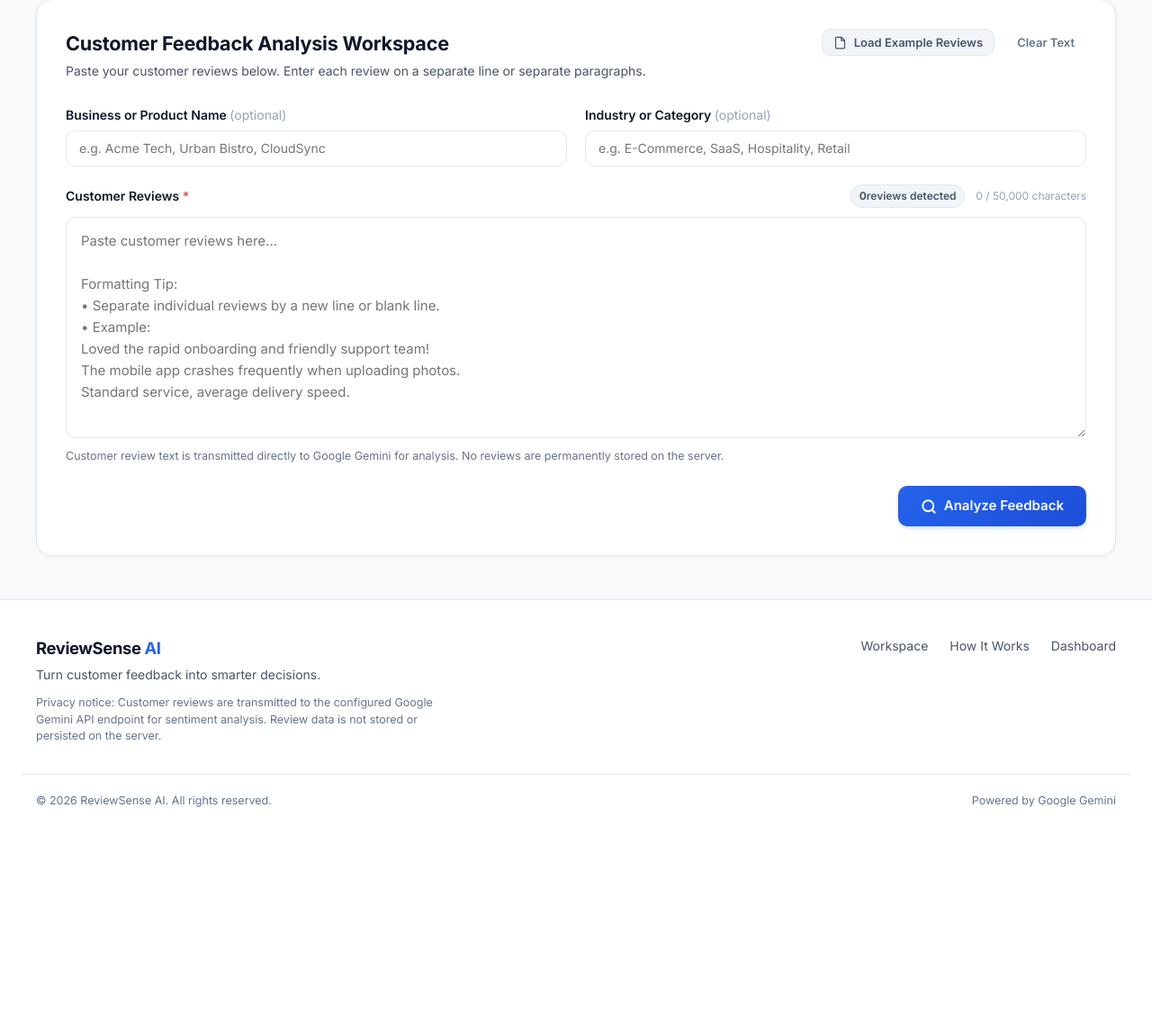
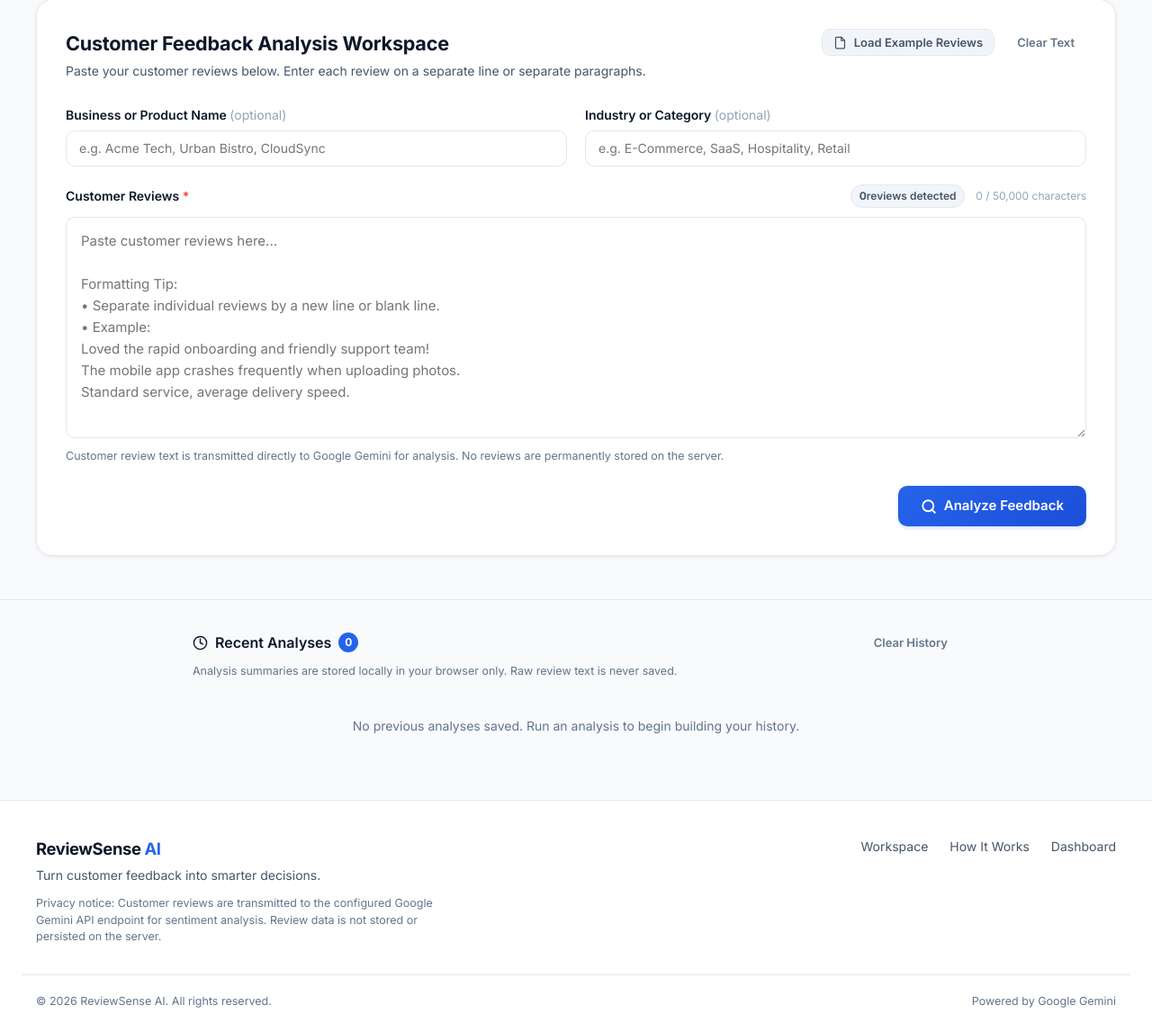
Before and after one commit to APpppurv03/reviewsense-ai, a Flask app: page / in a window 1280 px wide. Shown: the part 797-1944 px from the top of the page at 90% size. Before the commit the page ends 1694 px from the top, so only its background shows below. Run offline with Flask 3, Linux system fonts and the light colour scheme; some libraries are stand-ins or nearby versions.

Commit message:
Add recent analysis history

```diff
--- a/static/css/style.css
+++ b/static/css/style.css
@@ -1579,3 +1579,119 @@ body {
         text-align: left;
     }
 }
+
+/* ==========================================
+   Recent Analysis History Panel
+   ========================================== */
+
+.history-section {
+    padding: 2rem 0 3rem;
+    background: var(--color-surface-alt, #f8fafc);
+    border-top: 1px solid var(--color-border-light);
+}
+
+.history-container {
+    max-width: 900px;
+    margin: 0 auto;
+    padding: 0 1.5rem;
+}
+
+.history-header {
+    display: flex;
+    align-items: center;
+    justify-content: space-between;
+    gap: 1rem;
+    margin-bottom: 0.5rem;
+}
+
+.history-title-wrap {
+    display: flex;
+    align-items: center;
+    gap: 0.5rem;
+}
+
+.history-title {
+    font-size: 1rem;
+    font-weight: 600;
+    color: var(--color-text-main);
+    margin: 0;
+}
+
+.history-badge {
+    display: inline-flex;
+    align-items: center;
+    justify-content: center;
+    min-width: 1.375rem;
+    height: 1.375rem;
+    padding: 0 0.375rem;
+    font-size: 0.75rem;
+    font-weight: 700;
+    border-radius: 999px;
+    background: var(--color-primary, #3b82f6);
+    color: #fff;
+}
+
+.history-privacy-note {
+    font-size: 0.78125rem;
+    color: var(--color-text-subtle);
+    margin: 0 0 1rem;
+}
+
+.history-list {
+    display: grid;
+    grid-template-columns: repeat(auto-fill, minmax(260px, 1fr));
+    gap: 0.875rem;
+}
+
+.history-card {
+    background: #fff;
+    border: 1px solid var(--color-border-light);
+    border-radius: var(--radius-md);
+    padding: 1rem;
+    box-shadow: var(--shadow-sm);
+    display: flex;
+    flex-direction: column;
+    gap: 0.5rem;
+}
+
+.history-card-top {
+    display: flex;
+    justify-content: space-between;
+    align-items: flex-start;
+    gap: 0.5rem;
+}
+
+.history-card-title {
+    font-size: 0.875rem;
+    font-weight: 600;
+    color: var(--color-text-main);
+    line-height: 1.3;
+}
+
+.history-card-date {
+    font-size: 0.75rem;
+    color: var(--color-text-subtle);
+    white-space: nowrap;
+    flex-shrink: 0;
+}
+
+.history-card-meta {
+    display: flex;
+    flex-wrap: wrap;
+    gap: 0.375rem;
+}
+
+.history-card-summary {
+    font-size: 0.8125rem;
+    color: var(--color-text-light);
+    line-height: 1.5;
+    margin: 0;
+}
+
+.history-empty-state {
+    text-align: center;
+    color: var(--color-text-subtle);
+    font-size: 0.875rem;
+    padding: 1.5rem 0;
+    margin: 0;
+}
--- a/static/js/app.js
+++ b/static/js/app.js
@@ -237,6 +237,9 @@ document.addEventListener('DOMContentLoaded', () => {
             currentAnalysisData = data;
             renderDashboard(data);
             setLoadingState(false);
+
+            // Save a privacy-conscious summary to browser history
+            saveToHistory(data);
 
             showStatusBanner('success', 'Analysis Succeeded', `Successfully analyzed ${data.metrics.total_classified} reviews with Google Gemini.`);
 
@@ -727,7 +730,133 @@ document.addEventListener('DOMContentLoaded', () => {
         }
     });
 
+    // ==========================================
+    // 9. Recent Analysis History (localStorage)
+    // ==========================================
+    const HISTORY_KEY = 'reviewsense_history';
+    const HISTORY_MAX = 5;
+
+    const historyList = document.getElementById('history-list');
+    const historyEmpty = document.getElementById('history-empty');
+    const historyCountBadge = document.getElementById('history-count-badge');
+    const btnClearHistory = document.getElementById('btn-clear-history');
+
+    /**
+     * Safely load history from localStorage.
+     * Returns an empty array on any parsing failure.
+     */
+    function loadHistory() {
+        try {
+            const raw = localStorage.getItem(HISTORY_KEY);
+            if (!raw) return [];
+            const parsed = JSON.parse(raw);
+            return Array.isArray(parsed) ? parsed : [];
+        } catch (_) {
+            return [];
+        }
+    }
+
+    /**
+     * Save a new entry to history. Keeps most recent HISTORY_MAX entries.
+     * Stores only metadata + metrics + summary — never raw review text.
+     */
+    function saveToHistory(data) {
+        const entry = {
+            savedAt: new Date().toISOString(),
+            businessName: data.metadata?.business_name || 'Unknown',
+            industry: data.metadata?.industry || '',
+            summary: data.summary || '',
+            totalClassified: data.metrics?.total_classified ?? 0,
+            positiveCount: data.metrics?.positive_count ?? 0,
+            negativeCount: data.metrics?.negative_count ?? 0,
+            neutralCount: data.metrics?.neutral_count ?? 0,
+            dominantSentiment: data.metrics?.dominant_sentiment || 'Neutral'
+        };
+
+        const history = loadHistory();
+        history.unshift(entry);          // newest first
+        const trimmed = history.slice(0, HISTORY_MAX);
+
+        try {
+            localStorage.setItem(HISTORY_KEY, JSON.stringify(trimmed));
+        } catch (_) {
+            // Storage quota exceeded or unavailable — silently ignore
+        }
+
+        renderHistory();
+    }
+
+    function renderHistory() {
+        const history = loadHistory();
+        historyCountBadge.textContent = history.length;
+        historyList.innerHTML = '';
+
+        if (!history.length) {
+            historyEmpty.style.display = 'block';
+            return;
+        }
+
+        historyEmpty.style.display = 'none';
+
+        history.forEach((entry, idx) => {
+            const card = document.createElement('div');
+            card.className = 'history-card';
+
+            const savedDate = new Date(entry.savedAt);
+            const formattedDate = isNaN(savedDate)
+                ? 'Unknown date'
+                : savedDate.toLocaleString(undefined, {
+                    month: 'short', day: 'numeric',
+                    hour: '2-digit', minute: '2-digit'
+                });
+
+            const bName = entry.businessName && entry.businessName !== 'N/A'
+                ? entry.businessName
+                : 'Unnamed Analysis';
+            const ind = entry.industry && entry.industry !== 'N/A'
+                ? ` — ${entry.industry}` : '';
+
+            card.innerHTML = `
+                <div class="history-card-top">
+                    <div class="history-card-title">${escapeHtml(bName)}${escapeHtml(ind)}</div>
+                    <span class="history-card-date">${formattedDate}</span>
+                </div>
+                <div class="history-card-meta">
+                    <span class="badge badge-neutral">${entry.totalClassified} reviews</span>
+                    <span class="badge badge-positive">${entry.positiveCount} positive</span>
+                    <span class="badge badge-negative">${entry.negativeCount} negative</span>
+                </div>
+                <p class="history-card-summary">${escapeHtml(entry.summary || '').slice(0, 200)}${(entry.summary || '').length > 200 ? '…' : ''}</p>
+            `;
+
+            historyList.appendChild(card);
+        });
+    }
+
+    /** Simple HTML escaping for untrusted strings rendered via innerHTML */
+    function escapeHtml(str) {
+        return String(str)
+            .replace(/&/g, '&amp;')
+            .replace(/</g, '&lt;')
+            .replace(/>/g, '&gt;')
+            .replace(/"/g, '&quot;')
+            .replace(/'/g, '&#39;');
+    }
+
+    btnClearHistory.addEventListener('click', () => {
+        if (!loadHistory().length) return;
+        if (confirm('Clear all saved analysis history from this browser?')) {
+            try { localStorage.removeItem(HISTORY_KEY); } catch (_) {}
+            renderHistory();
+        }
+    });
+
+    // Initialize history on load
+    renderHistory();
+
+    // ==========================================
     // Initialize Page
+    // ==========================================
     checkBackendHealth();
     updateInputCounters();
 });
--- a/templates/index.html
+++ b/templates/index.html
@@ -502,6 +502,34 @@
             </div>
         </section>
 
+        <!-- Recent Analysis History Panel -->
+        <section id="history-section" class="history-section" aria-labelledby="history-heading">
+            <div class="history-container">
+                <div class="history-header">
+                    <div class="history-title-wrap">
+                        <svg width="17" height="17" viewBox="0 0 24 24" fill="none" stroke="currentColor" stroke-width="2" stroke-linecap="round" stroke-linejoin="round" aria-hidden="true">
+                            <circle cx="12" cy="12" r="10"></circle>
+                            <polyline points="12 6 12 12 16 14"></polyline>
+                        </svg>
+                        <h3 id="history-heading" class="history-title">Recent Analyses</h3>
+                        <span class="history-badge" id="history-count-badge">0</span>
+                    </div>
+                    <button type="button" id="btn-clear-history" class="btn btn-ghost btn-sm" title="Clear all saved history from this browser">
+                        Clear History
+                    </button>
+                </div>
+                <p class="history-privacy-note">
+                    Analysis summaries are stored locally in your browser only. Raw review text is never saved.
+                </p>
+                <div id="history-list" class="history-list">
+                    <!-- Populated dynamically -->
+                </div>
+                <p id="history-empty" class="history-empty-state">
+                    No previous analyses saved. Run an analysis to begin building your history.
+                </p>
+            </div>
+        </section>
+
     </main>
 
     <!-- Footer -->
```
